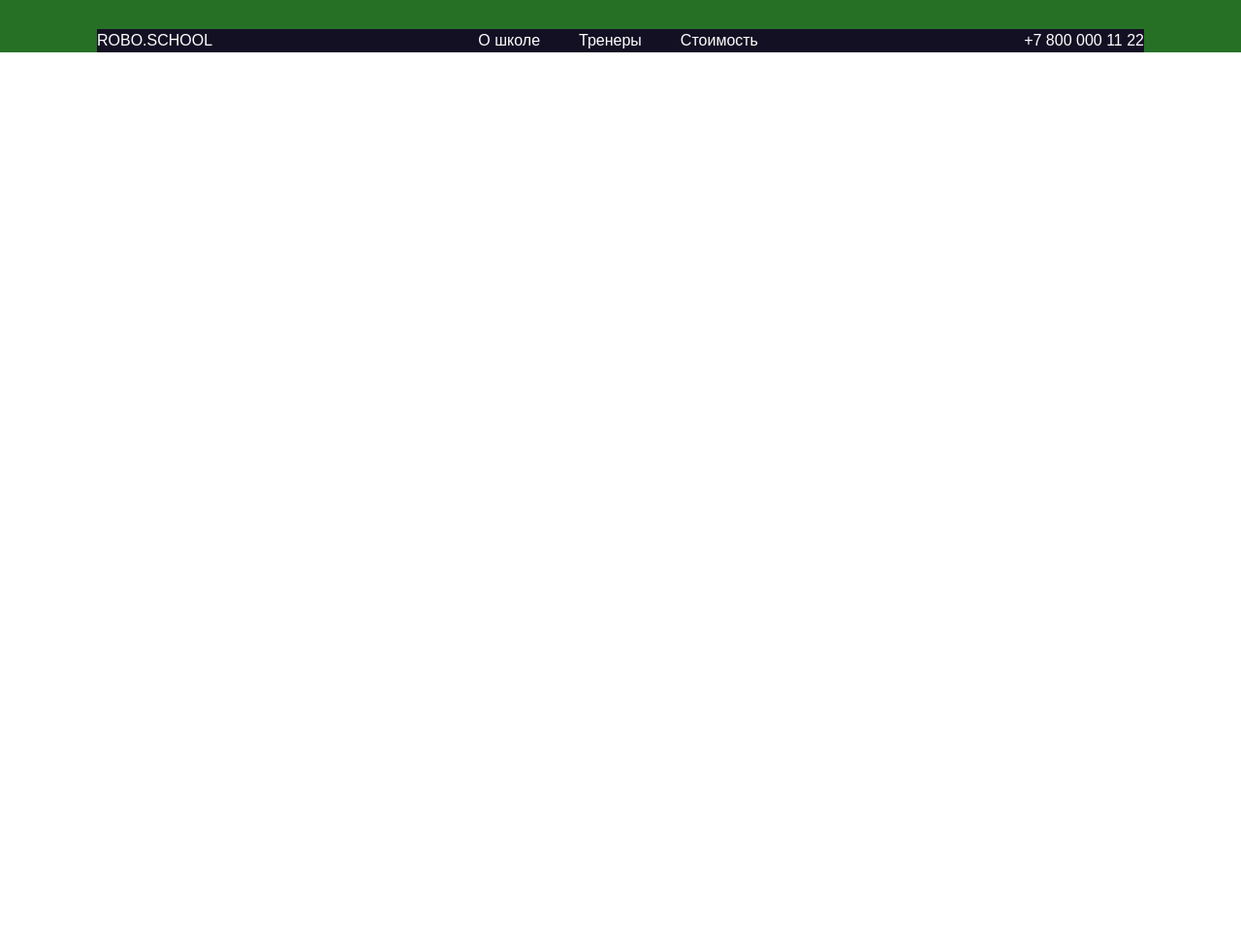
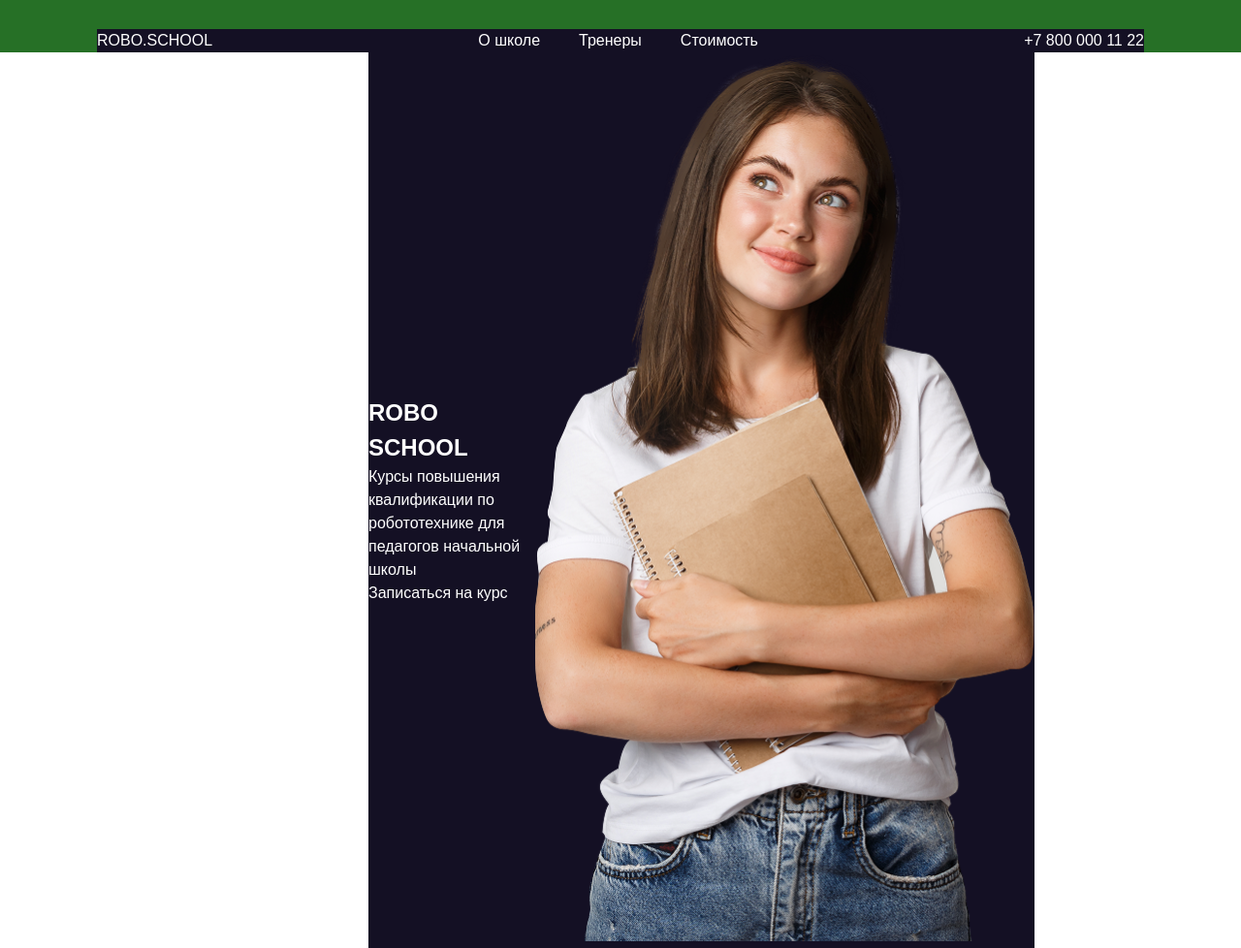
Before and after one commit to mariaanisimova3091/ROBO.SCHOOL-, a plain HTML site: page index.html in a window 1280 px wide. Shown: the whole page at 97% size. Before the commit the page ends 800 px from the top, so only its background shows below. Drawn offline with Linux system fonts and the light colour scheme.

Commit message:
feat: added hero-section

```diff
--- a/index.html
+++ b/index.html
@@ -8,6 +8,7 @@
   </head>
   <body>
     <div class="wrapper">
+      <main>
         <div class="header">
           <div class="container header-container">
             <a href="#">ROBO.SCHOOL</a>
@@ -21,6 +22,23 @@
             <a href="#">+7 800 000 11 22</a>
           </div>
         </div>
+        <section class="hero">
+          <div class="container hero-container">
+            <div class="hero-content">
+              <h1>ROBO SCHOOL</h1>
+              <p class="hero-p">
+                Курсы повышения квалификации по робототехнике для педагогов
+                начальной школы
+              </p>
+              <a href="#">Записаться на курс</a>
+            </div>
+            <div class="hero-img">
+              <!-- <img class="hero-ellipse"src="./images/hero-ellipse.png" alt="ellipse" /> -->
+              <img class="hero-girl" src="./images/hero-girl.png" alt="girl" />
+            </div>
+          </div>
+        </section>
+      </main>
     </div>
   </body>
 </html>
--- a/style.css
+++ b/style.css
@@ -47,3 +47,26 @@ body {
   display: flex;
   gap: 40px;
 }
+/* hero */
+.hero {
+  max-width: 1920px;
+  max-height: 100px;
+  padding-left: 380px;
+  padding-right: 213px;
+}
+.hero-container {
+  display: flex;
+  align-items: center;
+  justify-content: space-between;
+  background-color: #141024;
+  color: white;
+}
+
+.hero-girl {
+  max-width: 516px;
+  max-height: 917px;
+}
+/* .hero-ellipse {
+  max-width: 783px;
+  max-height: 783px;
+} */
```
Also changed, not shown: images/hero-ellipse.png (added), images/hero-girl.png (added). Lines whose indentation alone changed are shown as unchanged.
